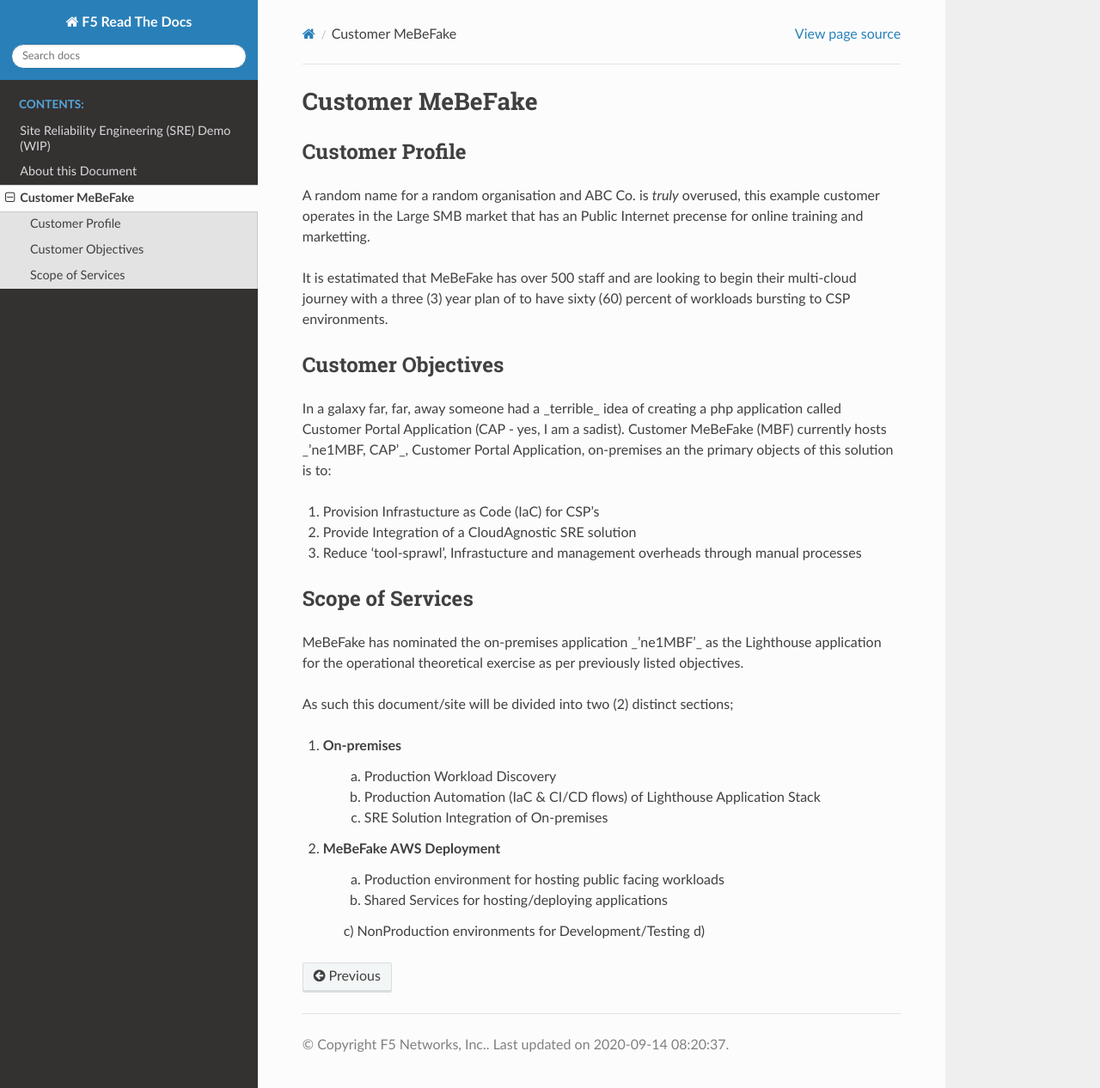
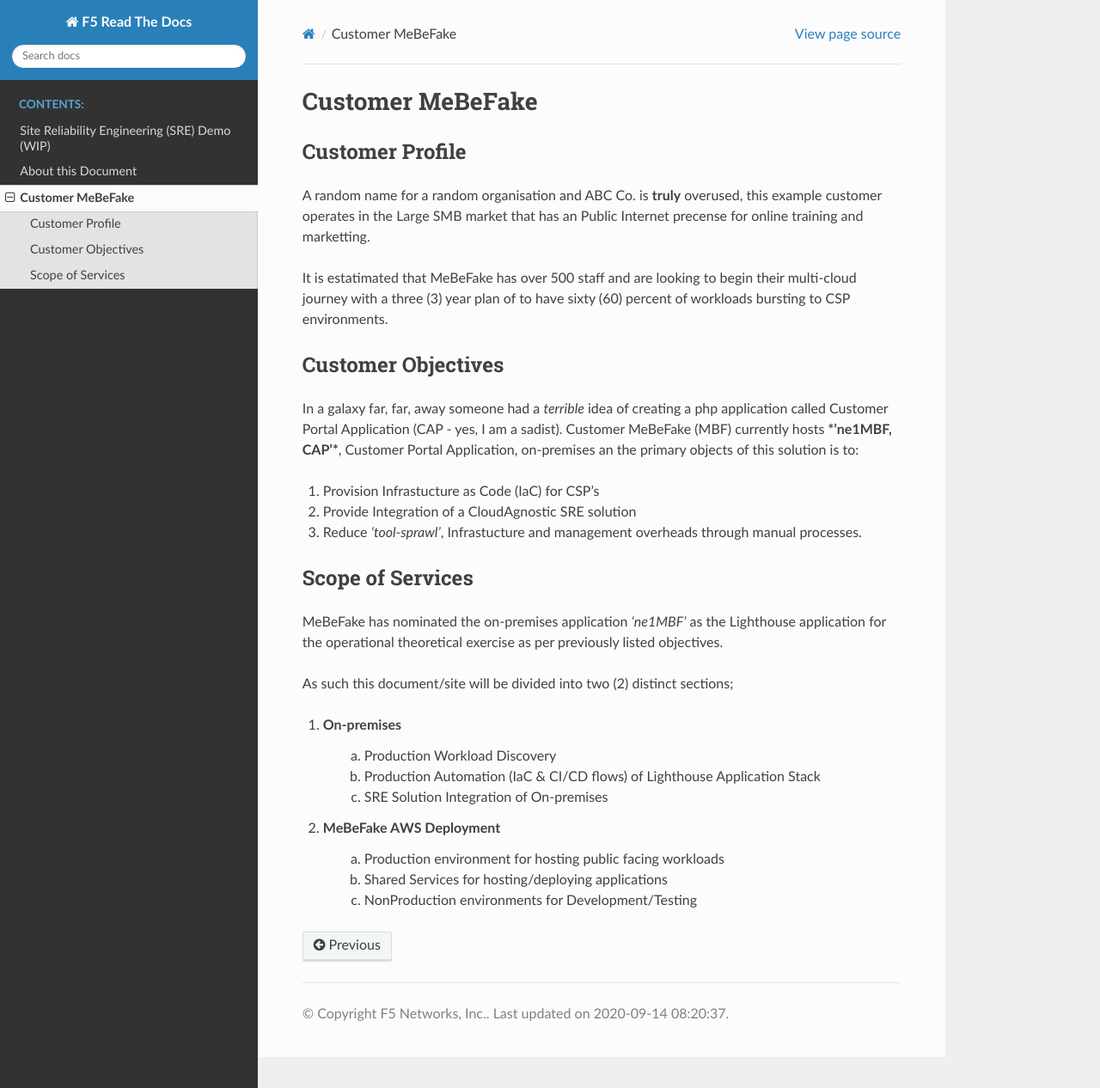
Before and after one commit to merps/f5-rtd-sre-demo, a Sphinx documentation site: the page built from docs/html/customer.rst, in a window 1280 px wide and 1266 px high. Shown: the whole window at 86% size. Built offline with Sphinx 7.4.7 and the Read the Docs theme 2.0.0, drawn with Linux system fonts in a browser that asks for light colours; pages that are not in the unit, such as notebooks, are missing from menus.

```diff
--- a/docs/html/customer.rst
+++ b/docs/html/customer.rst
@@ -3,7 +3,7 @@ Customer MeBeFake
 
 Customer Profile
 ------------------------------------------------------------------
-A random name for a random organisation and ABC Co. is *truly* overused, this example customer
+A random name for a random organisation and ABC Co. is **truly** overused, this example customer
 operates in the Large SMB market that has an Public Internet precense for online training and marketting.
 
 It is estatimated that MeBeFake has over 500 staff and are looking to begin their multi-cloud journey
@@ -12,19 +12,19 @@ with a three (3) year plan of to have sixty (60) percent of workloads bursting t
 
 Customer Objectives
 ------------------------------------------------------------------
-In a galaxy far, far, away someone had a _terrible_ idea of creating a php application called
+In a galaxy far, far, away someone had a *terrible* idea of creating a php application called
 Customer Portal Application (CAP - yes, I am a sadist).   Customer MeBeFake (MBF) currently hosts
-_'ne1MBF, CAP'_, Customer Portal Application, on-premises an the primary objects of this solution is
+***'ne1MBF, CAP'***, Customer Portal Application, on-premises an the primary objects of this solution is
 to:
 
 1) Provision Infrastucture as Code (IaC) for CSP's
 2) Provide Integration of a CloudAgnostic SRE solution
-3) Reduce 'tool-sprawl', Infrastucture and management overheads through manual processes
+3) Reduce *'tool-sprawl'*, Infrastucture and management overheads through manual processes.
 
 
 Scope of Services
 ------------------------------------------------------------------
-MeBeFake has nominated the on-premises application _'ne1MBF'_ as the Lighthouse application for the
+MeBeFake has nominated the on-premises application *'ne1MBF'* as the Lighthouse application for the
 operational theoretical exercise as per previously listed objectives.
 
 As such this document/site will be divided into two (2) distinct sections;
@@ -38,4 +38,3 @@ As such this document/site will be divided into two (2) distinct sections;
     a) Production environment for hosting public facing workloads
     b) Shared Services for hosting/deploying applications
     c) NonProduction environments for Development/Testing
-    d)
```
